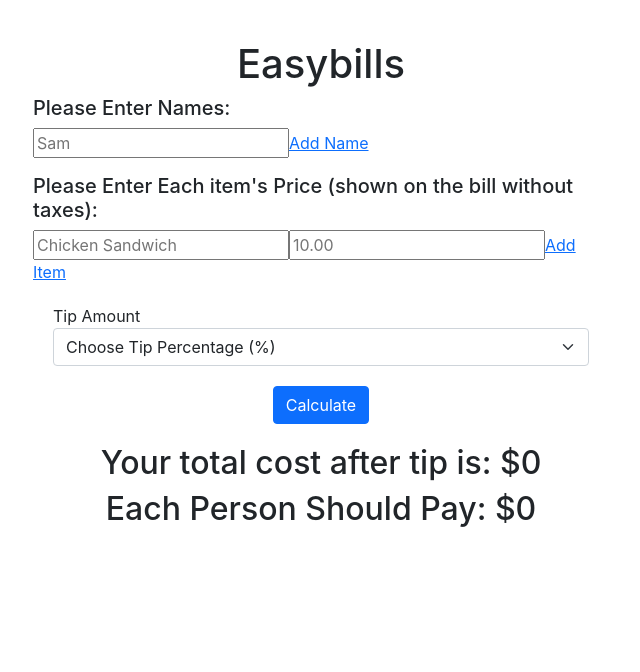
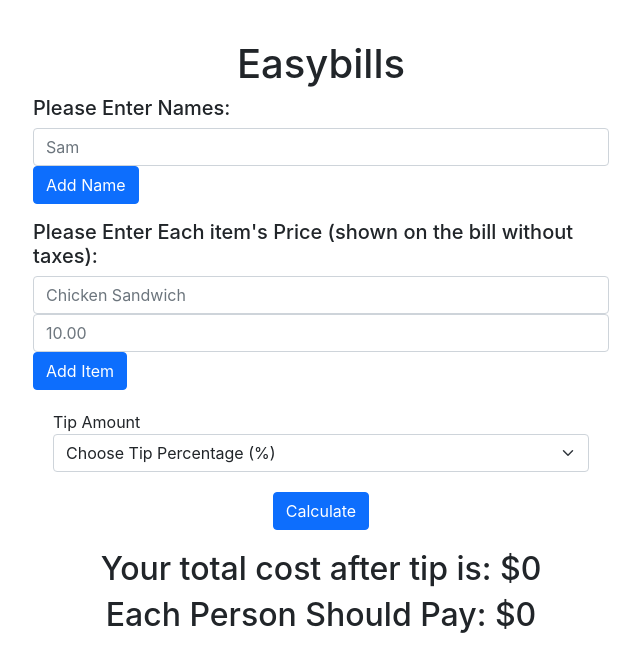
Before and after one commit to 397-f21/easybills, a React (Create React App) app: page / in a window 1280 px wide. Shown: the top 672 px of the page, without its empty margins (319-959 px from the left). Built offline with nearby package versions, Linux system fonts and the light colour scheme.

Commit message:
updated css with bootstrap styling

```diff
--- a/src/App.css
+++ b/src/App.css
@@ -69,3 +69,15 @@
 .name {
   padding-right: 20px;
 }
+
+.button {
+  display: block;
+  justify-self: end;
+  text-align: center;
+  border-radius: 20px;
+  margin: 20px auto;
+  padding: 10px 15px;
+  background-color: #efefef;
+  color: black;
+  text-decoration: none;
+}
--- a/src/components/ItemInput.js
+++ b/src/components/ItemInput.js
@@ -46,9 +46,9 @@ const ItemInput = ({ names, items, setItems, buttonPressed }) => {
         <div>
                 {(!buttonPressed) && <h5>Please Enter Each item's Price (shown on the bill without taxes):</h5>}
                 <div id="item-entry">
-                {!(buttonPressed) && <input id="itemSubmit" type='text' onKeyDown={_handleKeyDown} placeholder="Chicken Sandwich" onChange={e => changeHandler(e.target.value, updateItemInput)}></input>}
-                {!(buttonPressed) && <input id="itemSubmit" type='text' onKeyDown={_handleKeyDown} placeholder="10.00" onChange={e => changeHandler(e.target.value, updatePriceInput)}></input>}
-                {!(buttonPressed) && <a  href="#" className="button" ref={inputRef} onClick={() => addItemPrice(itemInput, priceInput, setItems)}>Add Item</a>}
+                {!(buttonPressed) && <input className="form-control" id="itemSubmit" type='text' onKeyDown={_handleKeyDown} placeholder="Chicken Sandwich" onChange={e => changeHandler(e.target.value, updateItemInput)}></input>}
+                {!(buttonPressed) && <input className="form-control" id="itemSubmit" type='text' onKeyDown={_handleKeyDown} placeholder="10.00" onChange={e => changeHandler(e.target.value, updatePriceInput)}></input>}
+                {!(buttonPressed) && <button className="btn btn-primary" ref={inputRef} onClick={() => addItemPrice(itemInput, priceInput, setItems)}>Add Item</button>}
                 </div>
             </div>
         {(!buttonPressed) &&
--- a/src/components/NameInput.js
+++ b/src/components/NameInput.js
@@ -40,8 +40,8 @@ const NameInput = ({ names, setNames, buttonPressed }) => {
         <div>
                 {(!buttonPressed) && <h5>Please Enter Names:</h5>}
                 <div id="name-entry">
-                {!(buttonPressed) && <input id="nameSubmit" type='text' onKeyDown={_handleKeyDown} placeholder="Sam" onChange={e => changeHandler(e.target.value)}></input>}
-                {!(buttonPressed) && <a  href="#" className="button" ref={inputRef} onClick={() => addName(input, setNames)}>Add Name</a>}
+                {!(buttonPressed) && <input className="form-control" id="nameSubmit" type='text' onKeyDown={_handleKeyDown} placeholder="Sam" onChange={e => changeHandler(e.target.value)}></input>}
+                {!(buttonPressed) && <button class="btn btn-primary" ref={inputRef} onClick={() => addName(input, setNames)}>Add Name</button>}
                 </div>
             </div>
         {(!buttonPressed) &&
```
